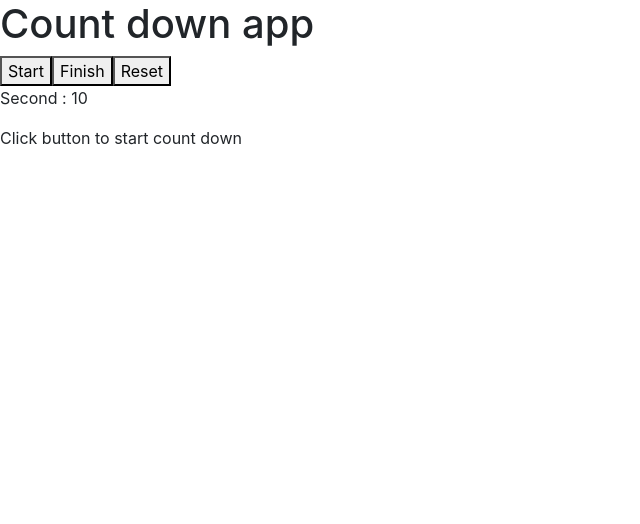
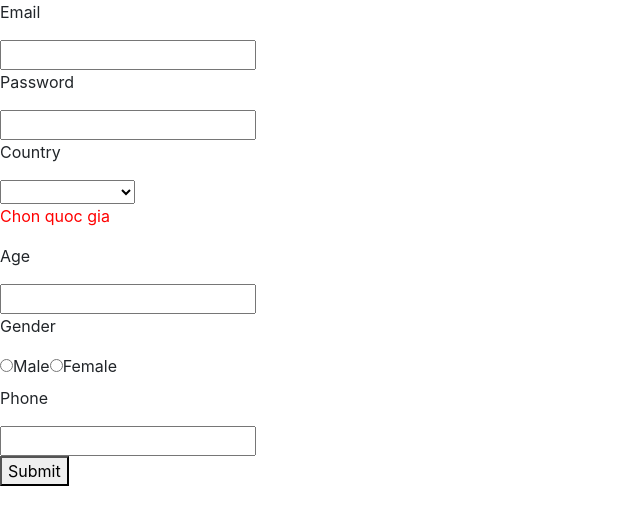
Before and after one commit to HoangVuong19/A0222I1-Module5-HoangVuong, an Angular app in the folder _03_angular/angular-overview/: page / in a window 1280 px wide. Shown: the top 524 px of the page, without its empty margins (0-640 px from the left). Built offline with nearby package versions, Linux system fonts and the light colour scheme.

Commit message:
done register

```diff
--- a/_03_angular/angular-overview/src/app/app.component.html
+++ b/_03_angular/angular-overview/src/app/app.component.html
@@ -1 +1 @@
-<app-countdown></app-countdown>
+<app-register></app-register>
--- /dev/null
+++ b/_03_angular/angular-overview/src/app/register/register.component.html
@@ -0,0 +1,34 @@
+<form [formGroup]="accountInfo" (ngSubmit)="submitAccount()">
+  <p>Email</p>
+  <input formControlName="email" name="email" type="text">
+  <p style="color: red"
+     *ngIf="accountInfo.controls.email.hasError('required') && accountInfo.controls.email.touched">email not null</p>
+  <p>Password</p>
+  <input formControlName="password" name="password" type="password">
+  <p style="color: red"
+     *ngIf="accountInfo.controls.password.hasError('minlength') && accountInfo.controls.password.touched">
+    Password trên 8 kí tự</p>
+  <p style="color: red"
+     *ngIf="accountInfo.controls.password.hasError('required') && accountInfo.controls.password.touched">Nhap
+    Password</p>
+  <p>Country</p>
+  <select formControlName="country" name="country">
+    <option value="-1" >Select Country</option>
+    <option value="0">Viet Nam</option>
+    <option value="1">US</option>
+    <option value="2">Korean</option>
+    <option value="3">Japan</option>
+  </select>
+  <p style="color: red" *ngIf="accountInfo.controls.country.hasError('required')">Chon quoc gia</p>
+  <p>Age</p>
+  <input type=number formControlName="age">
+  <p>Gender</p>
+  <input type="radio" name="gender" formControlName="gender">
+  <label>Male</label>
+  <input type="radio" name="gender" formControlName="gender">
+  <label>Female</label>
+  <p>Phone</p>
+  <input type="text" formControlName="phone" name="phone">
+  <br>
+  <button type="submit">Submit</button>
+</form>
--- /dev/null
+++ b/_03_angular/angular-overview/src/app/register/register.component.ts
@@ -0,0 +1,31 @@
+import { Component, OnInit } from '@angular/core';
+import {FormControl, FormGroup, Validators} from "@angular/forms";
+
+@Component({
+  selector: 'app-register',
+  templateUrl: './register.component.html',
+  styleUrls: ['./register.component.css']
+})
+export class RegisterComponent implements OnInit {
+
+  accountInfo: FormGroup;
+  constructor() {
+    this.accountInfo = new FormGroup({
+      email: new FormControl('', [Validators.required]),
+      password: new FormControl('', [Validators.required, Validators.minLength(8)]),
+      country: new FormControl('', [Validators.required]),
+      age: new FormControl('', [Validators.min(18)]),
+      gender: new FormControl('', [Validators.required]),
+      phone: new FormControl('', [Validators.required])
+    });
+  }
+
+  ngOnInit(): void {
+  }
+
+  submitAccount() {
+    if (this.accountInfo.valid){
+      console.log(this.accountInfo);
+    }
+  }
+}
```
Also changed, not shown: _03_angular/angular-overview/src/app/app.module.ts (+6 -3 lines), _03_angular/angular-overview/src/app/register/register.component.css (added).
